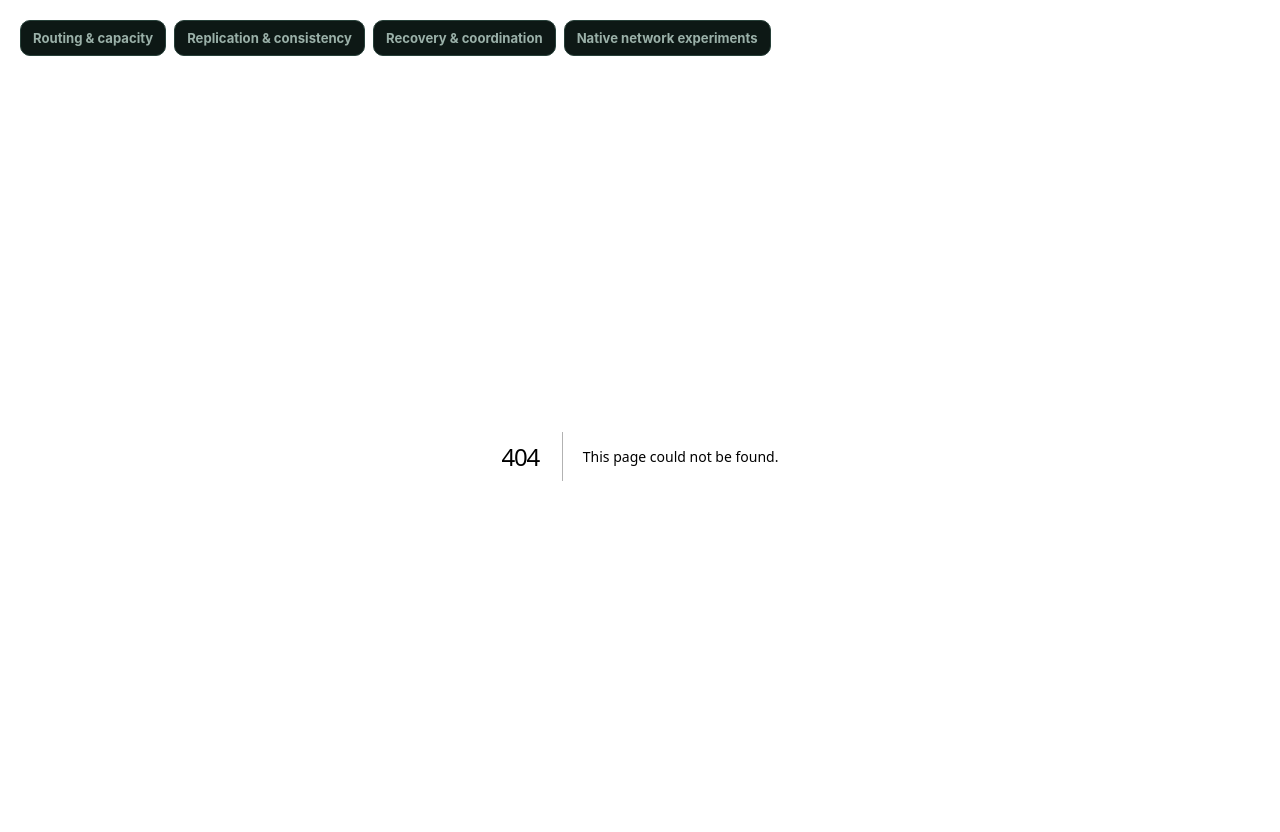
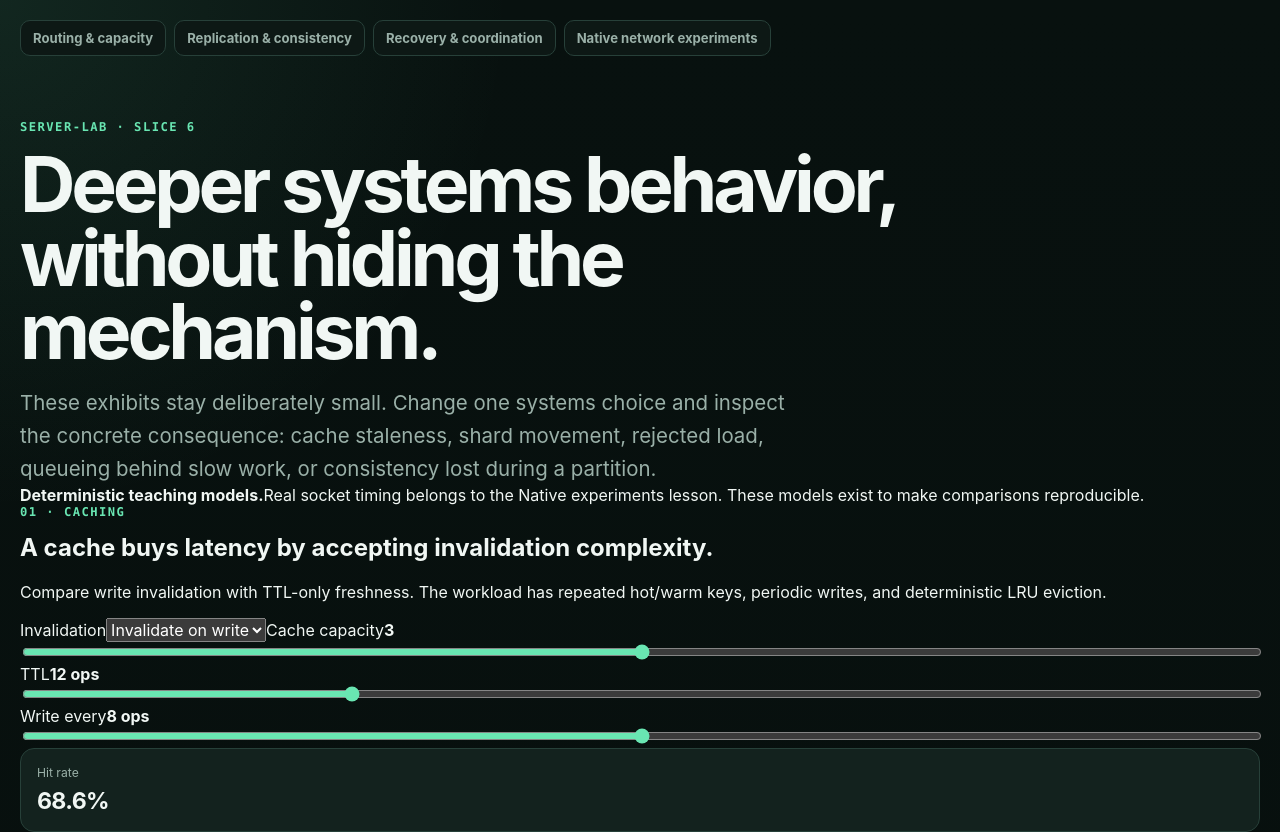
Before and after one commit to moritzbrantner/server-lab, a Next.js app in the folder web/: page /systems in a window 1280 px wide. Before the commit this address had no page. Shown: the top 832 px of the page. Built offline with nearby package versions, Linux system fonts and the light colour scheme.

Commit message:
Publish deeper systems lesson

```diff
--- /dev/null
+++ b/web/app/systems/page.tsx
@@ -0,0 +1,5 @@
+import { DeeperSystemsLab } from "@/components/deeper-systems-lab";
+
+export default function SystemsPage() {
+  return <DeeperSystemsLab />;
+}
```
